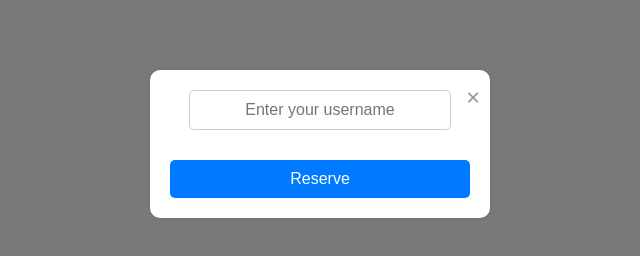
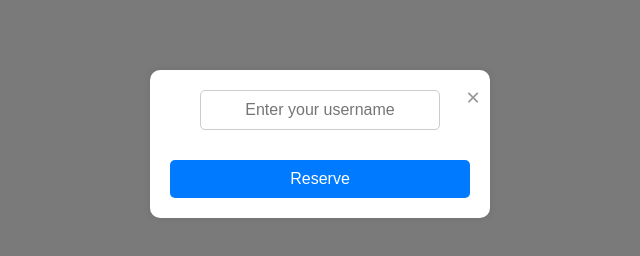
Before and after one commit to phritvik/notreserved, a plain HTML site: page index.html in a window 1280 px wide. Both pictures are taken after a click on the button "Reserve Desk". Shown: the part 256-512 px from the top of the page, 320-960 px from the left. Drawn offline with Linux system fonts and the light colour scheme.

Commit message:
Update index.html

```diff
--- a/index.html
+++ b/index.html
@@ -73,17 +73,24 @@
     width: 300px;
     text-align: center;
     position: relative;
+    display: flex;
+    flex-direction: column;
+    align-items: center;
 }
 
 .modal-input {
     width: 80%;
+    max-width: 100%;
     padding: 10px;
     margin-bottom: 10px;
     border-radius: 5px;
     border: 1px solid #ccc;
     font-size: 16px;
     text-align: center;
+    box-sizing: border-box;
 }
+
+
 
         .modal-button {
             font-size: 16px;
```
Lines whose indentation alone changed are shown as unchanged.
